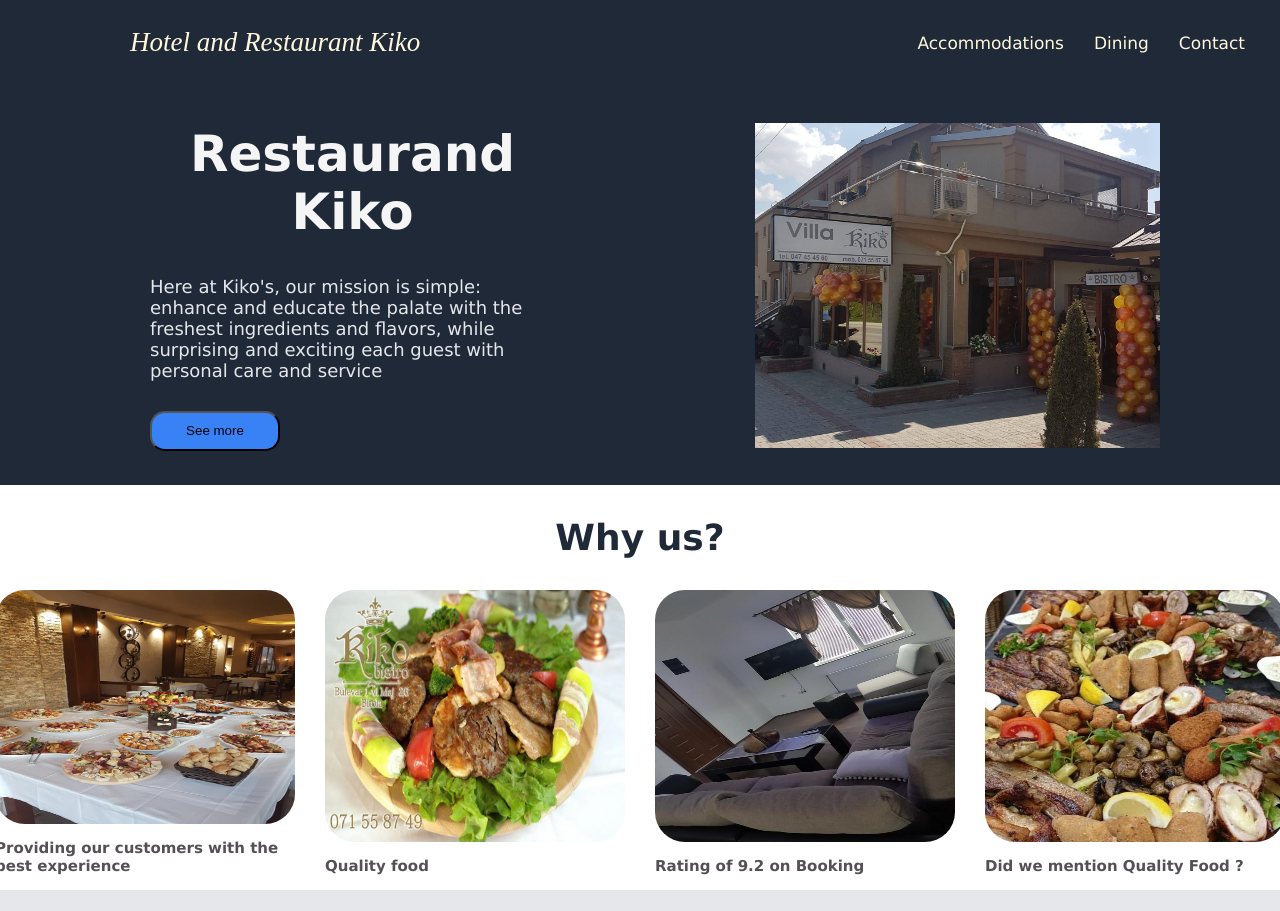
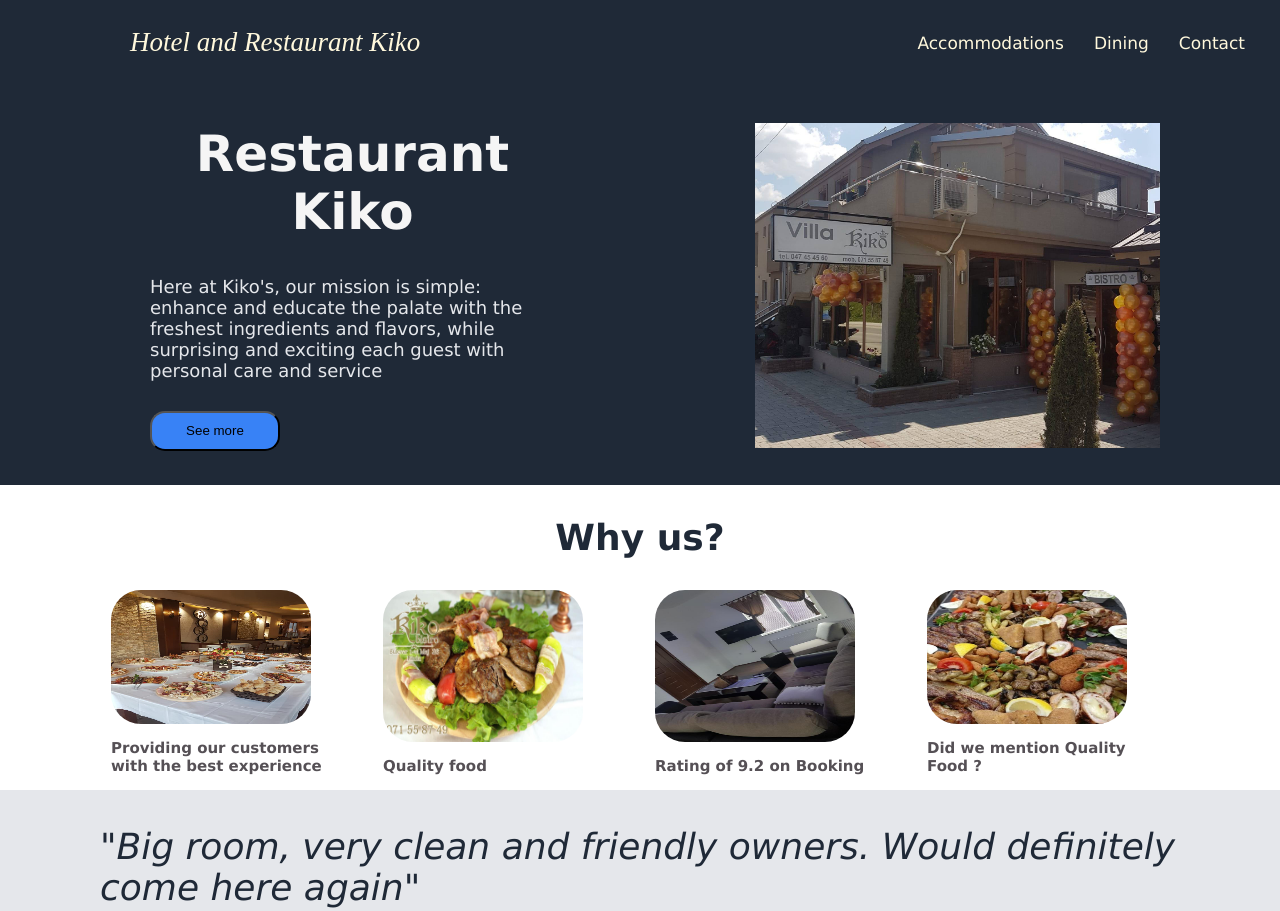
Before and after one commit to CheekyProgrammer/landing-page, a plain HTML site: page index.html in a window 1280 px wide. Shown: the top 911 px of the page. Drawn offline with Linux system fonts and the light colour scheme.

Commit message:
Changed the d from restaurand and image changes

```diff
--- a/index.html
+++ b/index.html
@@ -23,7 +23,7 @@
 
         <div class="hero">
             <div class="head1">
-               <div class="head">Restaurand Kiko</div>
+               <div class="head">Restaurant Kiko</div>
                <div class="text">Here at Kiko's, our mission is simple: enhance and educate the palate with the freshest ingredients and flavors, while surprising and exciting each guest with personal care and service</div>
                <button class="button" type="button">See more</button>
             </div>
--- a/style.css
+++ b/style.css
@@ -127,11 +127,9 @@
     display: flex;
     flex: 1;
     flex-direction: column;
-    border-style: soid;
     background-color: white;
     justify-content: center;
     align-items: center;
-
 }
 
 .info {
@@ -139,8 +137,7 @@
     flex: 1;
     flex-direction: column;
     max-width: 300px;
-    border-style: soid;
-    height: 300px;
+    height: 200px;
 }
 
 .title {
@@ -164,7 +161,7 @@
     display: flex;
     flex: 1;
     align-items: center;
-    width: 300px;
+    width: 200px;
     height: auto;
     overflow: hidden;
     border-radius: 30px;
```
